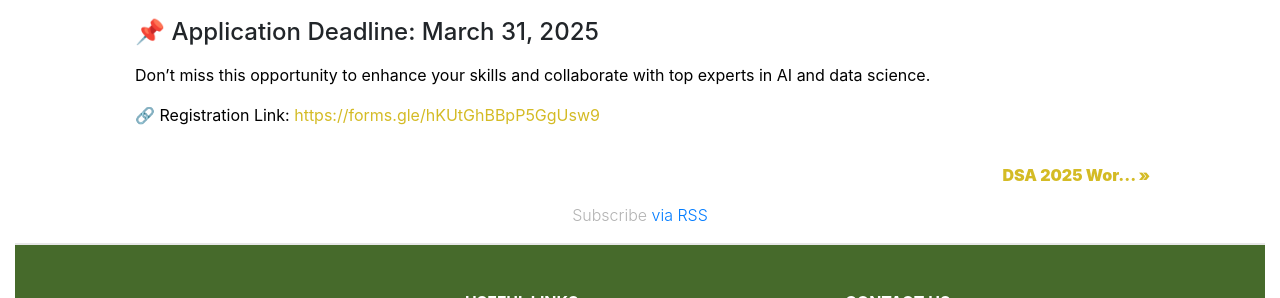
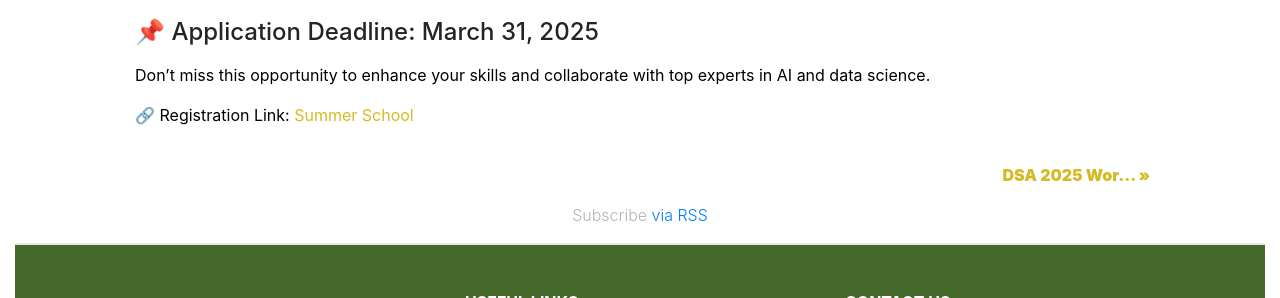
Before and after one commit to datsciafrica/dsa2025ibadan, a Jekyll site: the page built from _posts/2025-03-14-summer- school.markdown, in a window 1280 px wide. Shown: the part 861-1159 px from the top of the page. Built offline with Jekyll 4.4.1, drawn with Linux system fonts in a browser that asks for light colours; some web fonts are replaced.

Commit message:
Update 2025-03-14-summer- school.markdown
hyperlink changes

```diff
--- a/_posts/2025-03-14-summer- school.markdown
+++ b/_posts/2025-03-14-summer- school.markdown
@@ -29,4 +29,4 @@ isStaticPost: false
 </p><p> Don’t miss this opportunity to enhance your skills and collaborate with top experts in AI and data science.
 
 
-</p><p> 🔗 Registration Link: <a href="https://forms.gle/hKUtGhBBpP5GgUsw9" title="Workshop" target="_blank">https://forms.gle/hKUtGhBBpP5GgUsw9</a>
+</p><p> 🔗 Registration Link: <a href="https://forms.gle/hKUtGhBBpP5GgUsw9" title="Workshop" target="summerschool">Summer School</a>
```
